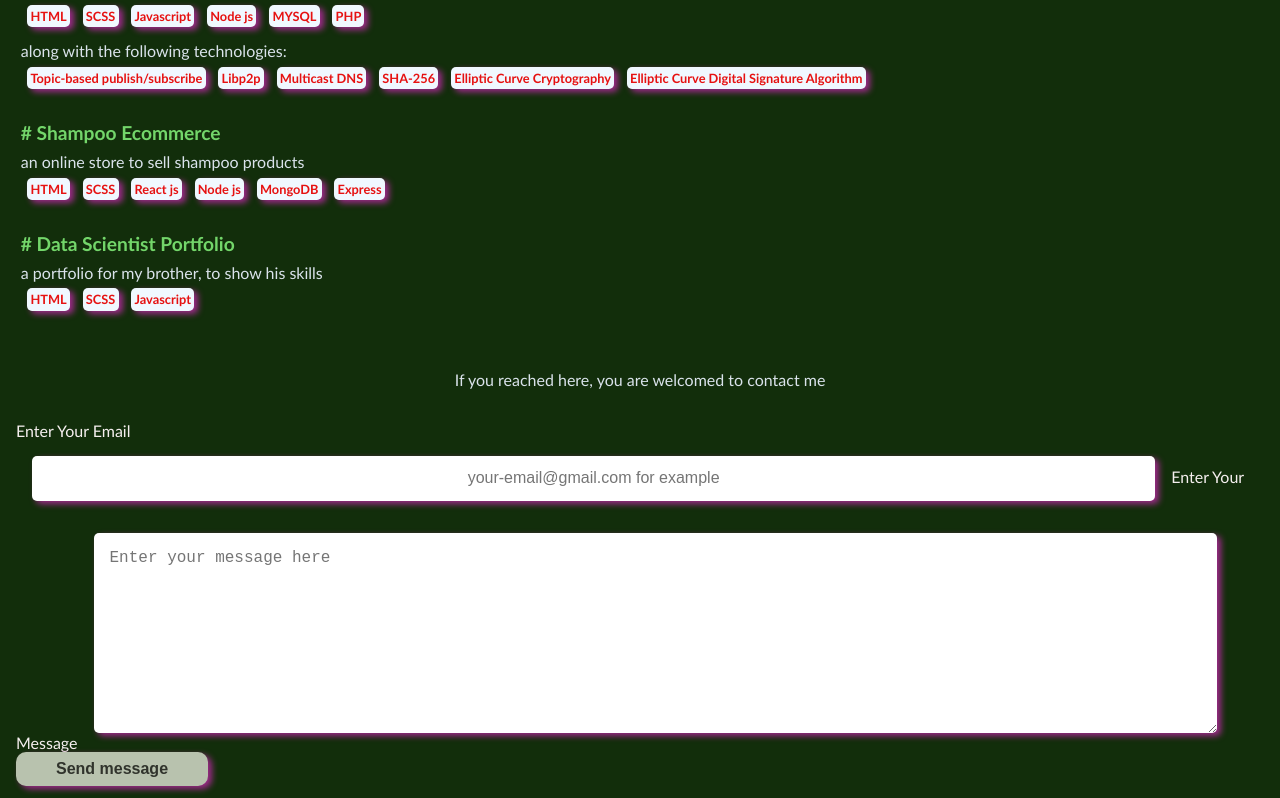
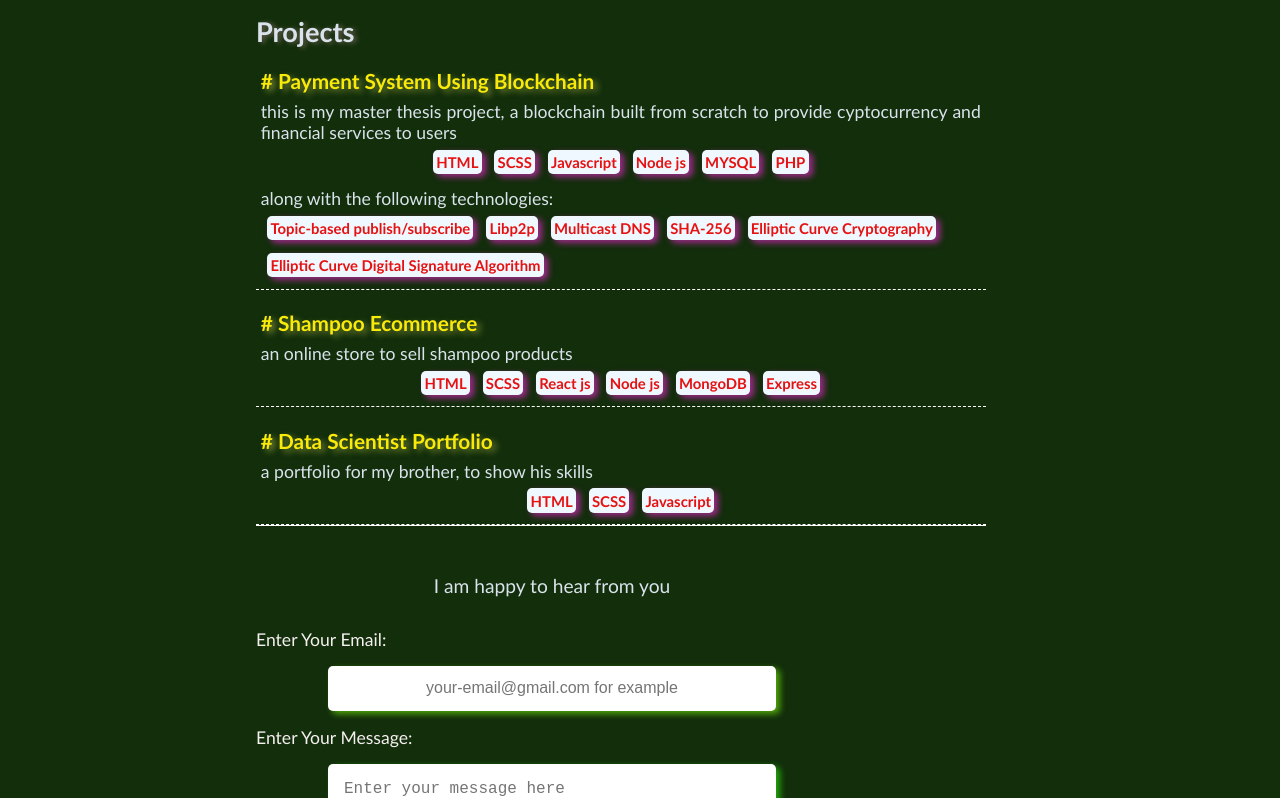
Before and after one commit to KinanSliman/portfolio, a React (Vite) app: page / in a window 1280 px wide. Shown: the part 642-1440 px from the top of the page. Built offline with nearby package versions, Linux system fonts and the light colour scheme.

Commit message:
working on responsivness

```diff
--- a/src/ContactForm.jsx
+++ b/src/ContactForm.jsx
@@ -11,8 +11,8 @@ function ContactForm() {
   return (
     <div className="sayHello">
       <form onSubmit={handleSubmit}>
-        <p>If you reached here, you are welcomed to contact me</p>
-        <label htmlFor="email">Enter Your Email</label>
+        <p>I am happy to hear from you</p>
+        <label htmlFor="email">Enter Your Email:</label>
         <input
           id="email"
           type="email"
@@ -22,7 +22,7 @@ function ContactForm() {
         />
         <ValidationError prefix="Email" field="email" errors={state.errors} />
 
-        <label htmlFor="message">Enter Your Message</label>
+        <label htmlFor="message">Enter Your Message:</label>
         <textarea
           className="inputText"
           id="message"
--- a/src/SCSS/_app.scss
+++ b/src/SCSS/_app.scss
@@ -9,21 +9,36 @@ body{
     font-family: 'Trebuchet MS', 'Lucida Sans Unicode', 'Lucida Grande', 'Lucida Sans', Arial, sans-serif;
 }
 .app{
-    margin: 1rem;
-    //border: 1px solid magenta;
+    max-width: 50rem;
+    //border: 1px solid yellow;
+
+    margin: 0 auto;
+    padding: 1rem;
+
     h1{
         color: rgb(239, 243, 247);
         font-size: 1.4rem;
         text-shadow: 3px 1px 5px rgba(167,130,130,0.6);
+        @include screenTablet{
+            font-size: 1.6rem;
+        }
     }
     h2{
         color: rgb(218, 227, 235);
         margin-top: 0.8rem;
+        font-size: 1.5rem;
         text-shadow: 3px 1px 5px rgba(167,130,130,0.6);
+        @include screenTablet{
+            font-size: 1.7rem;
+        }
     }
     p{
         color: rgb(218, 227, 235);
         margin-top: 0.3rem;
+        font-size: 1rem;
+        @include screenTablet{
+            font-size: 1.2rem;
+        }
     }
     .skills{
     width: 95%;
@@ -47,7 +62,15 @@ body{
                     box-shadow: 4px 3px 6px rgba(248, 244, 19, 0.6);
                     //font-size: 0.9rem;
                 }
+                @include screenTablet{
+                    font-size: 0.93rem;
+                }
             }
+        }
+        @include screenTablet{
+            width: 100%;
+            display: flex;
+            justify-content: center;
         }
     }
     .introductionText{
@@ -59,6 +82,9 @@ body{
             text-align: justify;
             text-shadow: 3px 1px 5px rgba(167,130,130,0.6);
            // border-bottom: 1px solid white;
+           @include screenTablet{
+            width: 89%;
+        }
         }
     }
     .links{
@@ -90,41 +116,65 @@ body{
                 &:hover{
                     color: yellow;
                 }
+                @include screenTablet{
+                    font-size: 1.2rem;
+                }
             }
             p{
                 font-size: 0.8rem;
+                @include screenTablet{
+                    font-size: 1rem;
+                }
             }
         }
     }
     .projects{
         margin-top: 2rem;
         width: 95%;
+        border-bottom: 1px solid white;
         .project{
             margin-top: 0.4rem;
             padding: 0.3rem;
+            border-bottom: 1px dashed white;
             h3{
                 margin-top: 0.6rem;
-                color: rgb(115, 214, 106);
+                color: rgb(250, 234, 10);
+                text-shadow: 4px 3px 6px rgba(199, 201, 78, 0.6);
                 font-size: 1.2rem;
+                @include screenTablet{
+                    font-size: 1.3rem;
+                }
             }
             p{
                 margin-top: 0.5rem;
                 font-size: 1rem;
                 text-align: justify;
+                @include screenTablet{
+                    font-size: 1.1rem;
+                }
             }
         }
     }
     .sayHello{
         margin-top: 3rem;
+        //border: 1px dashed rgb(229, 255, 0);
+       max-width: 37rem;
         p{
             text-align: center;
             margin-bottom: 2rem;
         }
         label{
             color: rgb(245, 239, 239);
+            display: block;
+            margin-top: 1rem;
+            margin-bottom: 1rem;
+            @include screenTablet{
+                font-size: 1.1rem;
+            }
         }
         input{
-            margin: 1rem;
+            display: block;
+            margin: 0 auto;
             padding: 0.3rem;
             width: 90%;
             border: none;
@@ -132,19 +182,25 @@ body{
             height: 2.8rem;
             text-align: center;
             border-radius: 5px;
-            box-shadow: 4px 3px 6px rgba(253, 38, 224, 0.6);
+            box-shadow: 4px 3px 6px rgba(124, 245, 11, 0.6);
+            max-width: 28rem;
         }
         .inputText{
-            margin: 1rem;
+            display: block;
+            margin: 0 auto;
             padding: 1rem;
             width: 90%;
+            max-width: 28rem;
             font-size: 1rem;
             height: 25vh;
             border: none;
             border-radius: 5px;
-            box-shadow: 4px 3px 6px rgba(253, 38, 224, 0.6);
+            box-shadow: 4px 3px 6px rgba(49, 248, 10, 0.6);
         }
         button{
+            display: block;
+            margin: 0 auto;
+            margin-top: 1rem;
             border: none;
             width: 12rem;
             padding: 0.5rem 1.1rem 0.5rem 1.1rem;
@@ -157,7 +213,8 @@ body{
             margin: 0 auto;
             &:hover{
                 background-color: rgb(151, 167, 136);
-                color: rgb(35, 36, 33);
+                color: rgb(240, 243, 38);
+                box-shadow: 4px 3px 6px rgba(229, 230, 225, 0.6);
             }
         }
     }
--- /dev/null
+++ b/src/SCSS/_mixin.scss
@@ -0,0 +1,5 @@
+@mixin screenTablet{
+    @media screen and (min-width: 600px){
+        @content;
+    }
+}
--- a/src/SCSS/style.css
+++ b/src/SCSS/style.css
@@ -10,21 +10,40 @@ body {
 }
 
 .app {
-  margin: 1rem;
+  max-width: 50rem;
+  margin: 0 auto;
+  padding: 1rem;
 }
 .app h1 {
   color: rgb(239, 243, 247);
   font-size: 1.4rem;
   text-shadow: 3px 1px 5px rgba(167, 130, 130, 0.6);
 }
+@media screen and (min-width: 600px) {
+  .app h1 {
+    font-size: 1.6rem;
+  }
+}
 .app h2 {
   color: rgb(218, 227, 235);
   margin-top: 0.8rem;
+  font-size: 1.5rem;
   text-shadow: 3px 1px 5px rgba(167, 130, 130, 0.6);
+}
+@media screen and (min-width: 600px) {
+  .app h2 {
+    font-size: 1.7rem;
+  }
 }
 .app p {
   color: rgb(218, 227, 235);
   margin-top: 0.3rem;
+  font-size: 1rem;
+}
+@media screen and (min-width: 600px) {
+  .app p {
+    font-size: 1.2rem;
+  }
 }
 .app .skills {
   width: 95%;
@@ -46,6 +65,18 @@ body {
   color: yellow;
   box-shadow: 4px 3px 6px rgba(248, 244, 19, 0.6);
 }
+@media screen and (min-width: 600px) {
+  .app .skills ul li {
+    font-size: 0.93rem;
+  }
+}
+@media screen and (min-width: 600px) {
+  .app .skills {
+    width: 100%;
+    display: flex;
+    justify-content: center;
+  }
+}
 .app .introductionText {
   margin-top: 2rem;
   display: flex;
@@ -55,6 +86,11 @@ body {
   width: 92%;
   text-align: justify;
   text-shadow: 3px 1px 5px rgba(167, 130, 130, 0.6);
+}
+@media screen and (min-width: 600px) {
+  .app .introductionText p {
+    width: 89%;
+  }
 }
 .app .links {
   margin-top: 2rem;
@@ -85,29 +121,53 @@ body {
 .app .education .educationLevel h4:hover {
   color: yellow;
 }
+@media screen and (min-width: 600px) {
+  .app .education .educationLevel h4 {
+    font-size: 1.2rem;
+  }
+}
 .app .education .educationLevel p {
   font-size: 0.8rem;
+}
+@media screen and (min-width: 600px) {
+  .app .education .educationLevel p {
+    font-size: 1rem;
+  }
 }
 .app .projects {
   margin-top: 2rem;
   width: 95%;
+  border-bottom: 1px solid white;
 }
 .app .projects .project {
   margin-top: 0.4rem;
   padding: 0.3rem;
+  border-bottom: 1px dashed white;
 }
 .app .projects .project h3 {
   margin-top: 0.6rem;
-  color: rgb(115, 214, 106);
+  color: rgb(250, 234, 10);
+  text-shadow: 4px 3px 6px rgba(199, 201, 78, 0.6);
   font-size: 1.2rem;
+}
+@media screen and (min-width: 600px) {
+  .app .projects .project h3 {
+    font-size: 1.3rem;
+  }
 }
 .app .projects .project p {
   margin-top: 0.5rem;
   font-size: 1rem;
   text-align: justify;
 }
+@media screen and (min-width: 600px) {
+  .app .projects .project p {
+    font-size: 1.1rem;
+  }
+}
 .app .sayHello {
   margin-top: 3rem;
+  max-width: 37rem;
 }
 .app .sayHello p {
   text-align: center;
@@ -115,9 +175,18 @@ body {
 }
 .app .sayHello label {
   color: rgb(245, 239, 239);
+  display: block;
+  margin-top: 1rem;
+  margin-bottom: 1rem;
+}
+@media screen and (min-width: 600px) {
+  .app .sayHello label {
+    font-size: 1.1rem;
+  }
 }
 .app .sayHello input {
-  margin: 1rem;
+  display: block;
+  margin: 0 auto;
   padding: 0.3rem;
   width: 90%;
   border: none;
@@ -125,19 +194,25 @@ body {
   height: 2.8rem;
   text-align: center;
   border-radius: 5px;
-  box-shadow: 4px 3px 6px rgba(253, 38, 224, 0.6);
+  box-shadow: 4px 3px 6px rgba(124, 245, 11, 0.6);
+  max-width: 28rem;
 }
 .app .sayHello .inputText {
-  margin: 1rem;
+  display: block;
+  margin: 0 auto;
   padding: 1rem;
   width: 90%;
+  max-width: 28rem;
   font-size: 1rem;
   height: 25vh;
   border: none;
   border-radius: 5px;
-  box-shadow: 4px 3px 6px rgba(253, 38, 224, 0.6);
+  box-shadow: 4px 3px 6px rgba(49, 248, 10, 0.6);
 }
 .app .sayHello button {
+  display: block;
+  margin: 0 auto;
+  margin-top: 1rem;
   border: none;
   width: 12rem;
   padding: 0.5rem 1.1rem 0.5rem 1.1rem;
@@ -151,5 +226,6 @@ body {
 }
 .app .sayHello button:hover {
   background-color: rgb(151, 167, 136);
-  color: rgb(35, 36, 33);
+  color: rgb(240, 243, 38);
+  box-shadow: 4px 3px 6px rgba(229, 230, 225, 0.6);
 }/*# sourceMappingURL=style.css.map */
--- a/src/SCSS/style.scss
+++ b/src/SCSS/style.scss
@@ -1 +1,2 @@
+@import "mixin";
 @import "app";
```
Also changed, not shown: 5 other files (tests, documents, lock files or other folders).
